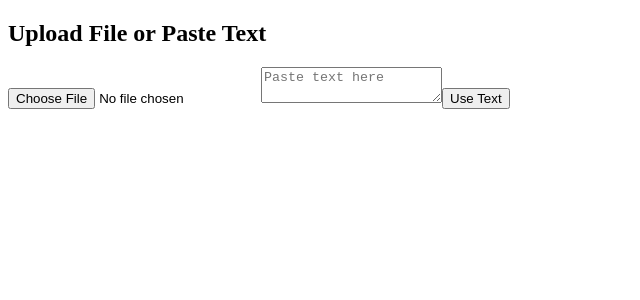
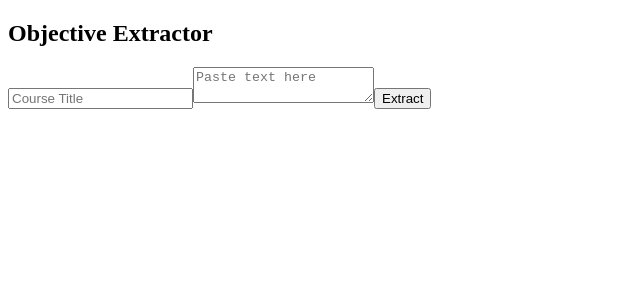
Before and after one commit to cmkourtu/testme, a React (Vite) app in the folder client/: page / in a window 1280 px wide. Shown: the top 300 px of the page, without its empty margins (0-640 px from the left). Built offline with nearby package versions, Linux system fonts and the light colour scheme.

Commit message:
feat: add simple objectives page

```diff
--- /dev/null
+++ b/client/src/ObjectivesPage.tsx
@@ -0,0 +1,54 @@
+import React, { useState } from 'react';
+import { apiFetch } from './api';
+
+interface Extracted { text: string }
+
+export function ObjectivesPage() {
+  const [text, setText] = useState('');
+  const [course, setCourse] = useState('');
+  const [objectives, setObjectives] = useState<string[]>([]);
+  const [loading, setLoading] = useState(false);
+
+  const extract = async () => {
+    if (!text.trim() || !course.trim()) return;
+    setLoading(true);
+    try {
+      const res = await apiFetch('/api/objectives/extract', {
+        method: 'POST',
+        headers: { 'Content-Type': 'application/json' },
+        body: JSON.stringify({ course, text }),
+      });
+      if (!res.ok) throw new Error('server_error');
+      const data = await res.json();
+      setObjectives(data.objectives.map((o: Extracted) => o.text));
+    } catch {
+      alert('Failed to load objectives');
+    } finally {
+      setLoading(false);
+    }
+  };
+
+  return (
+    <div>
+      <h2>Objective Extractor</h2>
+      <input
+        placeholder="Course Title"
+        value={course}
+        onChange={(e) => setCourse(e.target.value)}
+      />
+      <textarea
+        placeholder="Paste text here"
+        value={text}
+        onChange={(e) => setText(e.target.value)}
+      />
+      <button onClick={extract} disabled={loading}>
+        {loading ? 'Loading...' : 'Extract'}
+      </button>
+      <ul>
+        {objectives.map((o, i) => (
+          <li key={i}>{o}</li>
+        ))}
+      </ul>
+    </div>
+  );
+}
--- a/client/src/main.tsx
+++ b/client/src/main.tsx
@@ -1,9 +1,9 @@
 import React from 'react';
 import { createRoot } from 'react-dom/client';
 import { initAnonUser } from './auth';
-import { UploadWizard } from './UploadWizard';
+import { ObjectivesPage } from './ObjectivesPage';
 
 initAnonUser();
 
 const root = createRoot(document.getElementById('root')!);
-root.render(<UploadWizard />);
+root.render(<ObjectivesPage />);
```
